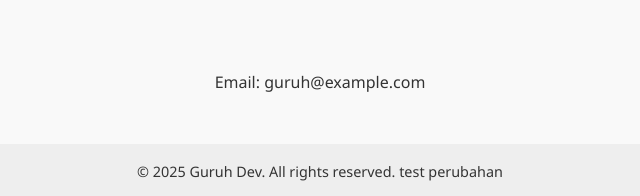
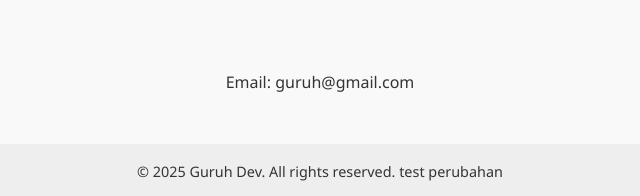
Before and after one commit to RP-Guruh/bahan_latihan_jenkins, a plain HTML site: page index.html in a window 1280 px wide. Shown: the part 826-1022 px from the top of the page, 320-960 px from the left. Drawn offline with Linux system fonts and the light colour scheme.

Commit message:
[new] : edit email

```diff
--- a/index.html
+++ b/index.html
@@ -56,7 +56,7 @@
   <section id="kontak" class="contact">
     <div class="container">
       <h3>Kontak Kami</h3>
-      <p>Email: guruh@example.com</p>
+      <p>Email: guruh@gmail.com</p>
     </div>
   </section>
 
```
